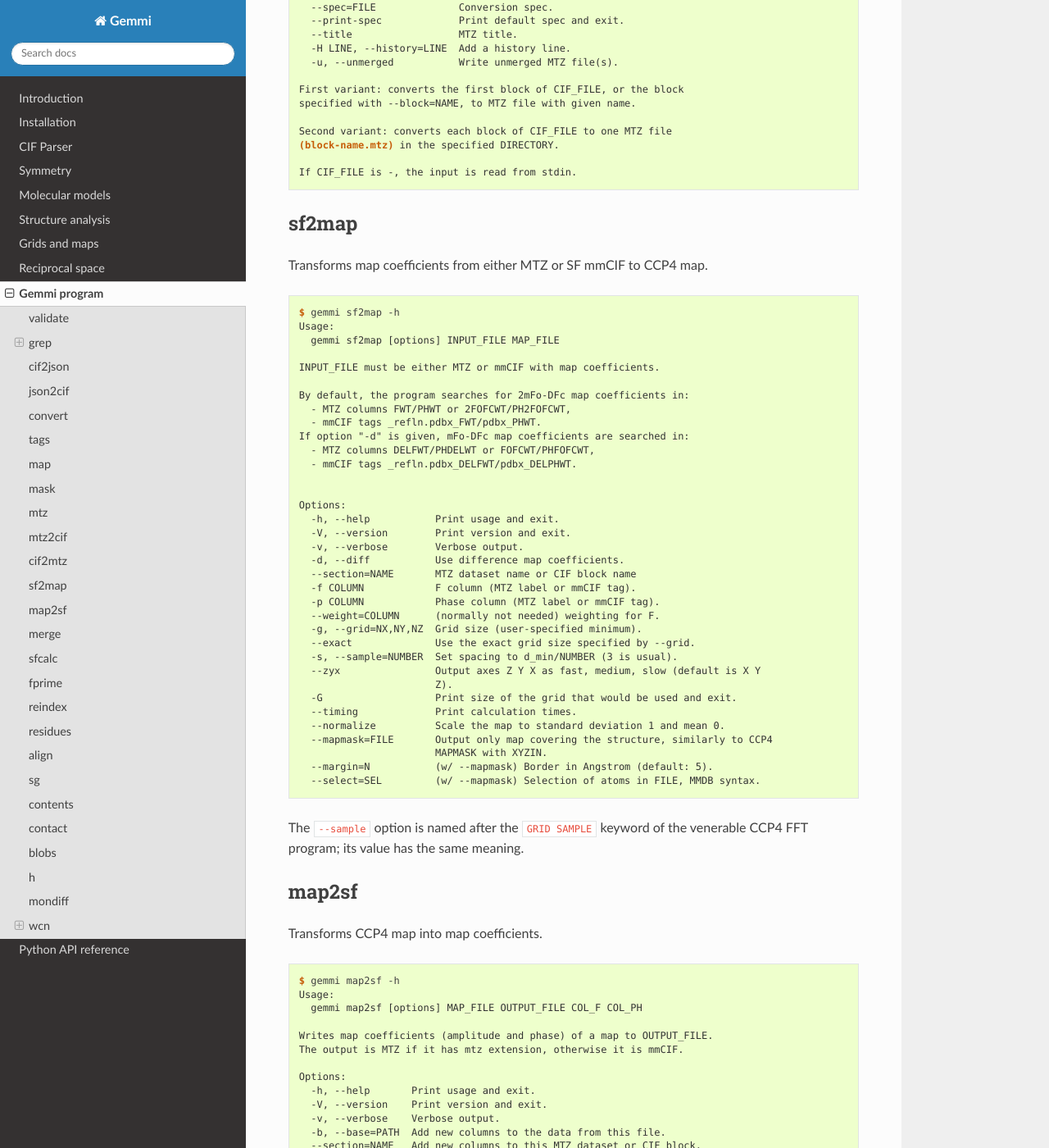
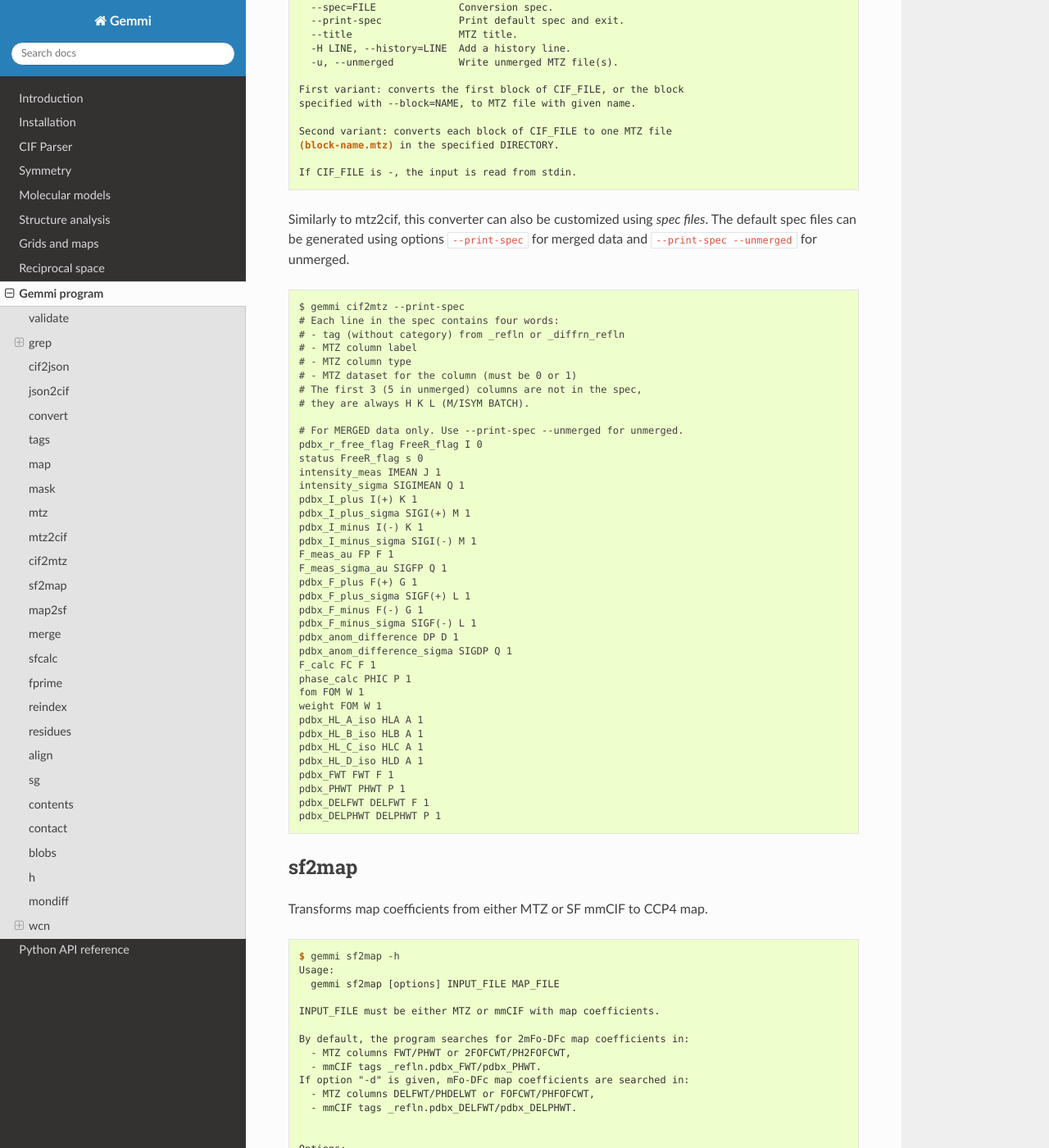
Before and after one commit to project-gemmi/gemmi, a Sphinx documentation site: the page built from docs/utils.rst, in a window 1280 px wide and 1400 px high, scrolled down 12548 px. Shown: the whole window at 82% size. Built offline with Sphinx 7.4.7 and the Read the Docs theme 2.0.0, drawn with Linux system fonts in a browser that asks for light colours.

Commit message:
docs: expand on mmCIF <-> MTZ

```diff
--- /dev/null
+++ b/docs/cif2mtz-spec.txt
@@ -0,0 +1,38 @@
+$ gemmi cif2mtz --print-spec
+# Each line in the spec contains four words:
+# - tag (without category) from _refln or _diffrn_refln
+# - MTZ column label
+# - MTZ column type
+# - MTZ dataset for the column (must be 0 or 1)
+# The first 3 (5 in unmerged) columns are not in the spec,
+# they are always H K L (M/ISYM BATCH).
+
+# For MERGED data only. Use --print-spec --unmerged for unmerged.
+pdbx_r_free_flag FreeR_flag I 0
+status FreeR_flag s 0
+intensity_meas IMEAN J 1
+intensity_sigma SIGIMEAN Q 1
+pdbx_I_plus I(+) K 1
+pdbx_I_plus_sigma SIGI(+) M 1
+pdbx_I_minus I(-) K 1
+pdbx_I_minus_sigma SIGI(-) M 1
+F_meas_au FP F 1
+F_meas_sigma_au SIGFP Q 1
+pdbx_F_plus F(+) G 1
+pdbx_F_plus_sigma SIGF(+) L 1
+pdbx_F_minus F(-) G 1
+pdbx_F_minus_sigma SIGF(-) L 1
+pdbx_anom_difference DP D 1
+pdbx_anom_difference_sigma SIGDP Q 1
+F_calc FC F 1
+phase_calc PHIC P 1
+fom FOM W 1
+weight FOM W 1
+pdbx_HL_A_iso HLA A 1
+pdbx_HL_B_iso HLB A 1
+pdbx_HL_C_iso HLC A 1
+pdbx_HL_D_iso HLD A 1
+pdbx_FWT FWT F 1
+pdbx_PHWT PHWT P 1
+pdbx_DELFWT DELFWT F 1
+pdbx_DELPHWT DELPHWT P 1
--- a/docs/utils.rst
+++ b/docs/utils.rst
@@ -371,6 +371,8 @@
 .. literalinclude:: mtz-help.txt
    :language: console
 
+.. _mtz2cif:
+
 mtz2cif
 =======
 
@@ -379,6 +381,8 @@
 .. literalinclude:: mtz2cif-help.txt
    :language: console
 
+.. _cif2mtz:
+
 cif2mtz
 =======
 
@@ -386,6 +390,13 @@
 
 .. literalinclude:: cif2mtz-help.txt
    :language: console
+
+Similarly to mtz2cif, this converter can also be customized using *spec files*.
+The default spec files can be generated using options
+``--print-spec`` for merged data and ``--print-spec --unmerged`` for unmerged.
+
+.. literalinclude:: cif2mtz-spec.txt
+   :language: none
 
 .. _sf2map:
 
```
Also changed, not shown: docs/hkl.rst (+11 -0 lines), 1 other file.
